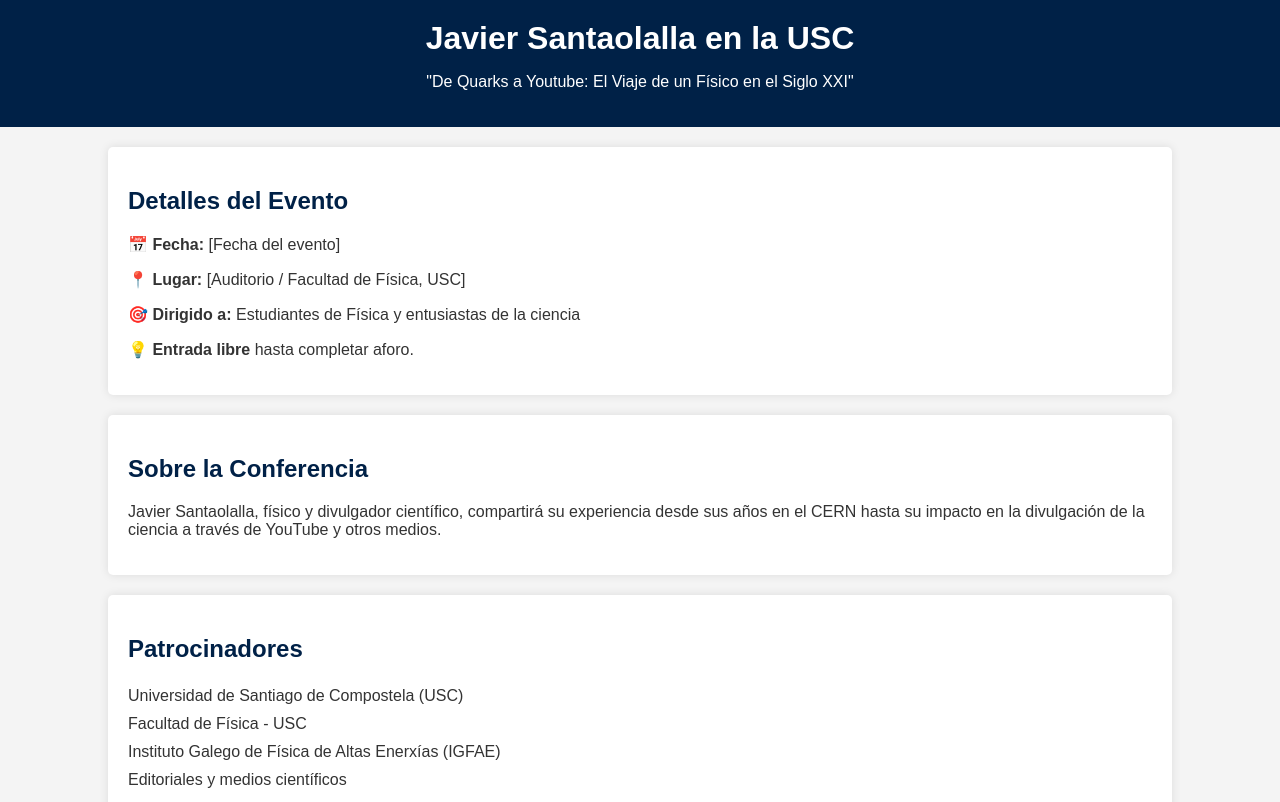
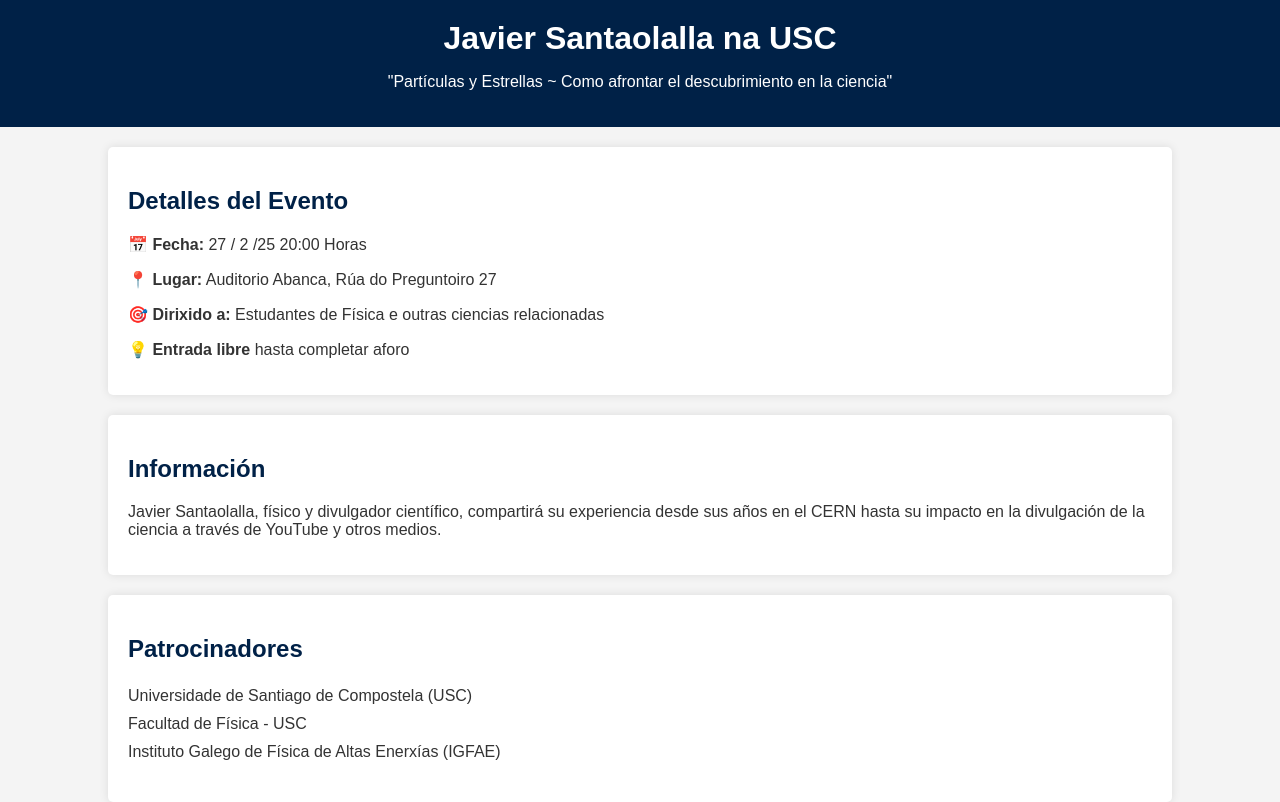
Before and after one commit to universidade-santiago-compostela/dateunvlog, a plain HTML site: page index.html in a window 1280 px wide. Shown: the top 802 px of the page. Drawn offline with Linux system fonts and the light colour scheme.

Commit message:
Update index.html

```diff
--- a/index.html
+++ b/index.html
@@ -3,35 +3,34 @@
 <head>
     <meta charset="UTF-8">
     <meta name="viewport" content="width=device-width, initial-scale=1.0">
-    <title>Javier Santaolalla en la USC</title>
+    <title>Javier Santaolalla na USC</title>
     <link rel="stylesheet" href="styles.css">
 </head>
 <body>
     <header>
-        <h1>Javier Santaolalla en la USC</h1>
-        <p>"De Quarks a Youtube: El Viaje de un Físico en el Siglo XXI"</p>
+        <h1>Javier Santaolalla na USC</h1>
+        <p>"Partículas y Estrellas ~ Como afrontar el descubrimiento en la ciencia"</p>
     </header>
 
     <section id="evento">
         <h2>Detalles del Evento</h2>
-        <p><strong>📅 Fecha:</strong> [Fecha del evento]</p>
-        <p><strong>📍 Lugar:</strong> [Auditorio / Facultad de Física, USC]</p>
-        <p><strong>🎯 Dirigido a:</strong> Estudiantes de Física y entusiastas de la ciencia</p>
-        <p><strong>💡 Entrada libre</strong> hasta completar aforo.</p>
+        <p><strong>📅 Fecha:</strong> 27 / 2 /25 20:00 Horas</p>
+        <p><strong>📍 Lugar:</strong> Auditorio Abanca, Rúa do Preguntoiro 27</p>
+        <p><strong>🎯 Dirixido a:</strong> Estudantes de Física e outras ciencias relacionadas</p>
+        <p><strong>💡 Entrada libre</strong> hasta completar aforo</p>
     </section>
 
     <section id="descripcion">
-        <h2>Sobre la Conferencia</h2>
+        <h2>Información</h2>
         <p>Javier Santaolalla, físico y divulgador científico, compartirá su experiencia desde sus años en el CERN hasta su impacto en la divulgación de la ciencia a través de YouTube y otros medios.</p>
     </section>
 
     <section id="patrocinadores">
         <h2>Patrocinadores</h2>
         <ul>
-            <li>Universidad de Santiago de Compostela (USC)</li>
+            <li>Universidade de Santiago de Compostela (USC)</li>
             <li>Facultad de Física - USC</li>
             <li>Instituto Galego de Física de Altas Enerxías (IGFAE)</li>
-            <li>Editoriales y medios científicos</li>
         </ul>
     </section>
 
```
